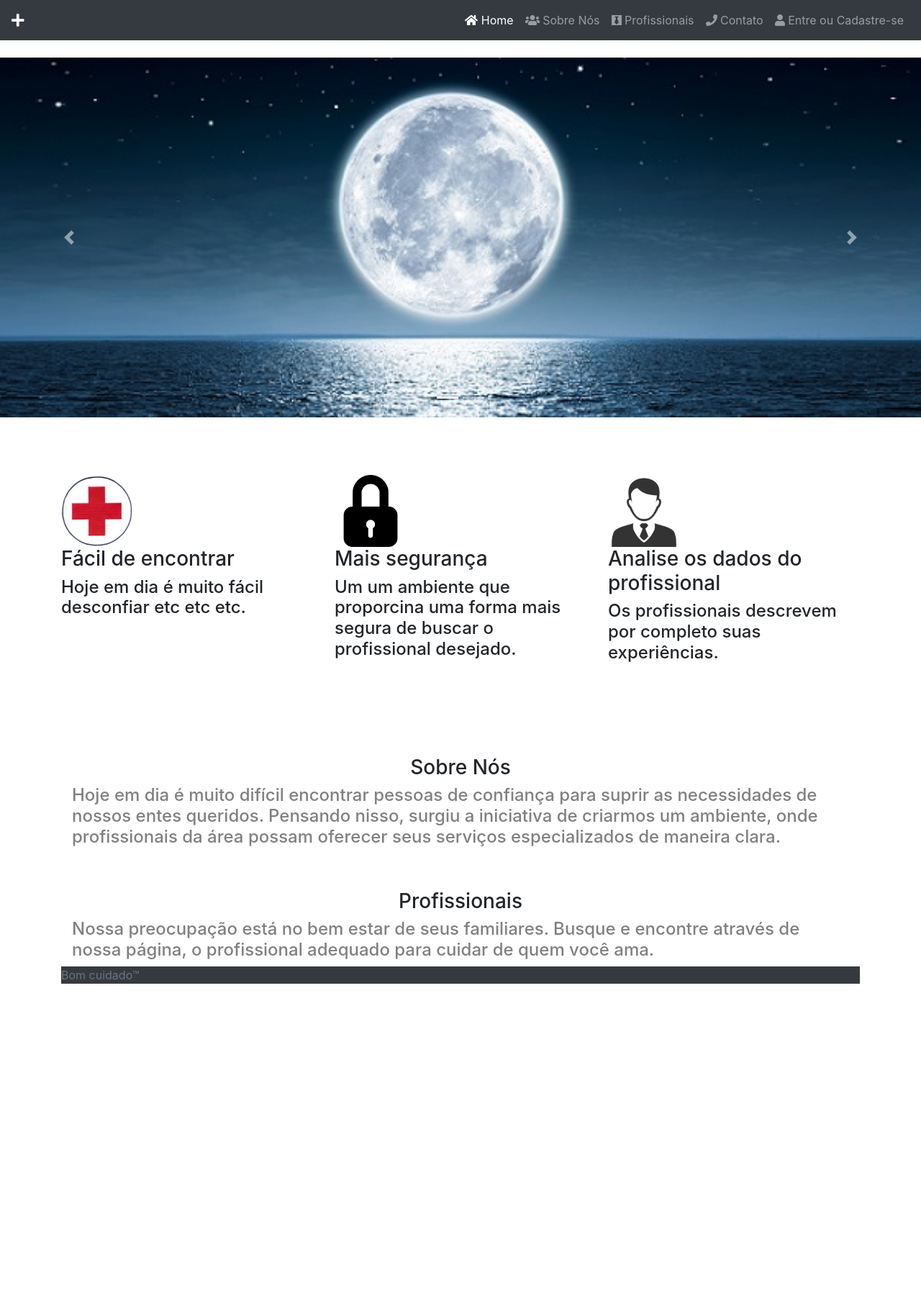
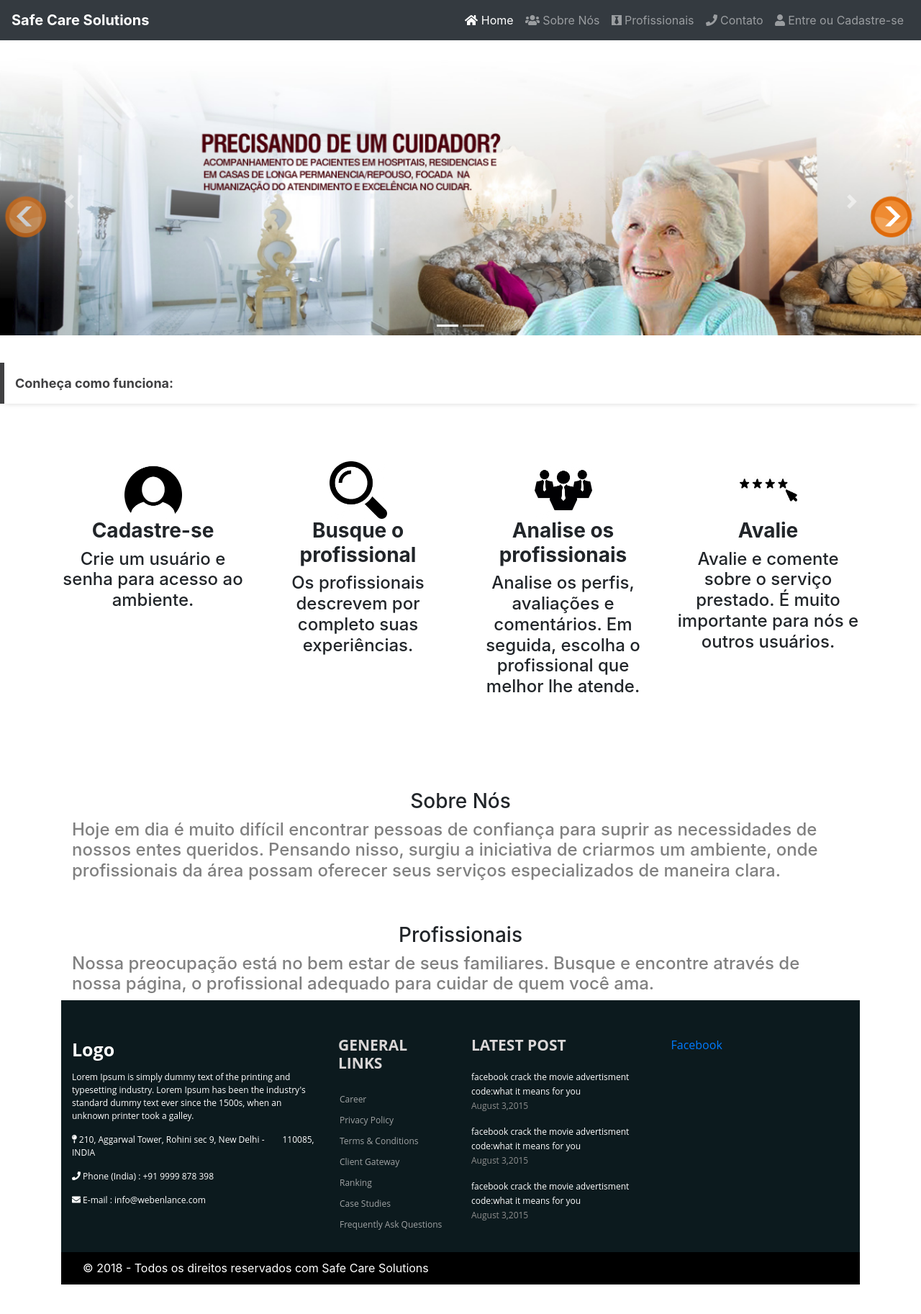
Before and after one commit to PraticaProfissionalJN/PraticaII, a PHP site: page / in a window 1280 px wide. Shown: the whole page at 72% size. Before the commit the page ends 1367 px from the top, so only its background shows below. Run offline with PHP 8.4, Linux system fonts and the light colour scheme; some libraries are stand-ins or nearby versions.

Commit message:
Atualizações pontuais

```diff
--- a/css/estilos.css
+++ b/css/estilos.css
@@ -22,7 +22,7 @@
 }
 .carousel-inner {
 	margin-top: 80px;
-	height: 500px ;
+	height: 400px ;
 }
 .beneficios{
 	margin-top: 70px;
@@ -31,7 +31,66 @@
 	background-color: #343a40;
 }
 .img-responsive {
-	margin-right: -50%;
 	margin-top: 10px;
-	width: 100px;
+	width: 80px;
 }
+.alert alert-dark text-center{
+	font-size: 16px;
+	font-size: 110%;
+}
+.notice {
+    padding: 15px;
+    background-color: #ffffff;
+    border-left: 6px solid #404042;
+    margin-bottom: 10px;
+    -webkit-box-shadow: 0 5px 8px -6px rgba(0,0,0,.2);
+       -moz-box-shadow: 0 5px 8px -6px rgba(0,0,0,.2);
+            box-shadow: 0 5px 8px -6px rgba(0,0,0,.2);
+}
+.notice-danger {
+	border-color: #404042;
+	font-size: large;
+}
+.notice-danger>strong {
+	color: #404042;
+	font-size: large;
+}
+@import url(https://fonts.googleapis.com/css?family=Open+Sans:400,700,300);
+footer { background-color:#0c1a1e; min-height:350px; font-family: 'Open Sans', sans-serif; }
+.footerleft { margin-top:50px; padding:0 36px; }
+.logofooter { margin-bottom:10px; font-size:25px; color:#fff; font-weight:700;}
+
+.footerleft p { color:#fff; font-size:12px !important; font-family: 'Open Sans', sans-serif; margin-bottom:15px;}
+.footerleft p i { width:20px; color:#999;}
+
+
+.paddingtop-bottom {  margin-top:50px;}
+.footer-ul { list-style-type:none;  padding-left:0px; margin-left:2px;}
+.footer-ul li { line-height:29px; font-size:12px;}
+.footer-ul li a { color:#a0a3a4; transition: color 0.2s linear 0s, background 0.2s linear 0s; }
+.footer-ul i { margin-right:10px;}
+.footer-ul li a:hover {transition: color 0.2s linear 0s, background 0.2s linear 0s; color:#ff670f; }
+
+.social:hover {
+     -webkit-transform: scale(1.1);
+     -moz-transform: scale(1.1);
+     -o-transform: scale(1.1);
+ }
+
+
+
+
+ .icon-ul { list-style-type:none !important; margin:0px; padding:0px;}
+ .icon-ul li { line-height:75px; width:100%; float:left;}
+ .icon { float:left; margin-right:5px;}
+
+
+ .copyright { min-height:40px; background-color:#000000;}
+ .copyright p { text-align:left; color:#FFF; padding:10px 0; margin-bottom:0px;}
+ .heading7 { font-size:21px; font-weight:700; color:#d9d6d6; margin-bottom:22px;}
+ .post p { font-size:12px; color:#FFF; line-height:20px;}
+ .post p span { display:block; color:#8f8f8f;}
+ .bottom_ul { list-style-type:none; float:right; margin-bottom:0px;}
+ .bottom_ul li { float:left; line-height:40px;}
+ .bottom_ul li:after { content:"/"; color:#FFF; margin-right:8px; margin-left:8px;}
+ .bottom_ul li a { color:#FFF;  font-size:12px;}
--- a/index.html
+++ b/index.html
@@ -6,6 +6,7 @@
     <meta name="viewport" content="width=device-width, initial-scale=1, shrink-to-fit=no">
     <script defer src="https://use.fontawesome.com/releases/v5.0.8/js/all.js"></script>
     <link rel="stylesheet" type="text/css" href="css/estilos.css">
+    <link href="https://fortawesome.github.io/Font-Awesome/assets/font-awesome/css/font-awesome.css" rel="stylesheet">
 
     <!-- Bootstrap CSS -->
     <link rel="stylesheet" href="https://maxcdn.bootstrapcdn.com/bootstrap/4.0.0/css/bootstrap.min.css" integrity="sha384-Gn5384xqQ1aoWXA+058RXPxPg6fy4IWvTNh0E263XmFcJlSAwiGgFAW/dAiS6JXm" crossorigin="anonymous">
@@ -17,7 +18,7 @@
     <!--Menu Inicial -->
     <nav>
       <nav class="navbar navbar-expand-lg fixed-top  navbar-dark bg-dark">
-        <a class="navbar-brand" href="#"><i class="fas fa-plus"></i></a>
+        <a class="navbar-brand" href="#"><strong>Safe Care Solutions</strong></i></a>
           <button class="navbar-toggler" type="button" data-toggle="collapse" data-target="#navbarNav" aria-controls="navbarNav" aria-expanded="false" aria-label=" Toggle navigation">
           <span class="navbar-toggler-icon"></span>
           </button>
@@ -54,7 +55,7 @@
               <img class="d-block w-100" src="img/slider1.jpg" alt="First slide">
           </div>
           <div class="carousel-item">
-              <img class="d-block w-100" src="img/slider2.jpg" alt="Second slide">
+              <img class="d-block w-100" src="img/slider2.png" alt="Second slide">
           </div>
         </div>
         <a class="carousel-control-prev" href="#carouselExampleIndicators" role="button" data-slide="prev">
@@ -67,25 +68,35 @@
         </a>
     </div>
   </div>
+  <br>
+  <!-- Como funciona-->
+  <div class="notice notice-danger">
+    <strong>Conheça como funciona:</strong>
+</div>
   <!--Beneficios -->
   <div class="container">
     <div id="motivos" class="beneficios">
         <div class="row">
-            <div class="col-md-4">
-                <img src="img/cruz.jpg" class="img-responsive" alt="Imagem Responsiva" text-align: center>
-                <h3>Fácil de encontrar</h3>
-                <h4>Hoje em dia é muito fácil desconfiar etc etc etc.</h4>
+            <div class="col-md-3 text-center">
+              <img src="img/user.jpg" class="img-responsive" alt="Imagem Responsiva">
+                <h3><strong>Cadastre-se</strong></h3>
+                <h4>Crie um usuário e senha para acesso ao ambiente.</h4>
             </div>
-            <div class="col-md-4">
-                <img src="img/cadeado.jpg" class="img-responsive" alt="Imagem Responsiva">
-                <h3>Mais segurança</h3>
-                <h4>Um um ambiente que proporcina uma forma mais segura de buscar o profissional desejado.</h4>
-            </div>
-            <div class="col-md-4">
-                <img src="img/profissional.png" class="img-responsive" alt="Imagem Responsiva">
-                <h3>Analise os dados do profissional</h3>
+            <div class="col-md-3 text-center">
+                <img src="img/lupa.jpg" class="img-responsive" alt="Imagem Responsiva">
+                <h3><strong>Busque o profissional</strong></h3>
                 <h4>Os profissionais descrevem por completo suas experiências.</h4>
             </div>
+            <div class="col-md-3 text-center">
+                <img src="img/profissional.png" class="img-responsive" alt="Imagem Responsiva">
+                <h3><strong>Analise os profissionais</strong></h3>
+                <h4>Analise os perfis, avaliações e comentários. Em seguida, escolha o profissional que melhor lhe atende.</h4>
+            </div>
+            <div class="col-md-3 text-center">
+              <img src="img/avaliar.jpg" class="img-responsive" alt="Imagem Responsiva">
+              <h3><strong>Avalie</strong></h3>
+              <h4>Avalie e comente sobre o serviço prestado. É muito importante para nós e outros usuários.</h4>
+          </div>
        </div>
     <!--Sobre Nós-->
   <div class="container">
@@ -109,9 +120,65 @@
       </div>
     </div>
   </div>
-  <footer class="footer">
-    <span class="text-muted">Bom cuidado™</span>
+  <!-- Rodapé -->
+  <footer>
+    <div class="container">
+      <div class="row">
+        <div class="col-md-4 col-sm-6 footerleft ">
+          <div class="logofooter"> Logo</div>
+          <p>Lorem Ipsum is simply dummy text of the printing and typesetting industry. Lorem Ipsum has been the industry's standard dummy text ever since the 1500s, when an unknown printer took a galley.</p>
+          <p><i class="fa fa-map-pin"></i> 210, Aggarwal Tower, Rohini sec 9, New Delhi -        110085, INDIA</p>
+          <p><i class="fa fa-phone"></i> Phone (India) : +91 9999 878 398</p>
+          <p><i class="fa fa-envelope"></i> E-mail : info@webenlance.com</p>
+
+        </div>
+        <div class="col-md-2 col-sm-6 paddingtop-bottom">
+          <h6 class="heading7">GENERAL LINKS</h6>
+          <ul class="footer-ul">
+            <li><a href="#"> Career</a></li>
+            <li><a href="#"> Privacy Policy</a></li>
+            <li><a href="#"> Terms & Conditions</a></li>
+            <li><a href="#"> Client Gateway</a></li>
+            <li><a href="#"> Ranking</a></li>
+            <li><a href="#"> Case Studies</a></li>
+            <li><a href="#"> Frequently Ask Questions</a></li>
+          </ul>
+        </div>
+        <div class="col-md-3 col-sm-6 paddingtop-bottom">
+          <h6 class="heading7">LATEST POST</h6>
+          <div class="post">
+            <p>facebook crack the movie advertisment code:what it means for you <span>August 3,2015</span></p>
+            <p>facebook crack the movie advertisment code:what it means for you <span>August 3,2015</span></p>
+            <p>facebook crack the movie advertisment code:what it means for you <span>August 3,2015</span></p>
+          </div>
+        </div>
+        <div class="col-md-3 col-sm-6 paddingtop-bottom">
+          <div class="fb-page" data-href="https://www.facebook.com/facebook" data-tabs="timeline" data-height="300" data-small-header="false" style="margin-bottom:15px;" data-adapt-container-width="true" data-hide-cover="false" data-show-facepile="true">
+            <div class="fb-xfbml-parse-ignore">
+              <blockquote cite="https://www.facebook.com/facebook"><a href="https://www.facebook.com/facebook">Facebook</a></blockquote>
+            </div>
+          </div>
+        </div>
+      </div>
+    </div>
   </footer>
+  <!--footer start from here-->
+
+  <div class="copyright">
+    <div class="container">
+      <div class="col-md-6">
+        <p>© 2018 - Todos os direitos reservados com Safe Care Solutions</p>
+      </div>
+      <div class="col-md-6">
+        <ul class="bottom_ul">
+          <li><a href="#">safecaresolutions.com</a></li>
+          <li><a href="#">Sobre Nós</a></li>
+          <li><a href="#">Contate-nos</a></li>
+          <li><a href="#">Mapra do site</a></li>
+        </ul>
+      </div>
+    </div>
+  </div>
     <script>
       $('.carousel').carousel({
         interval: 3500
```
Also changed, not shown: img/avaliar.jpg (added), img/cadeado.jpg (deleted), img/cruz.jpg (deleted), img/lupa.jpg (added), img/lupa.png (added), img/profissional.png, img/scs.jpg (added), img/slider1.jpg, img/slider2.png (added), img/user.jpg (added).
